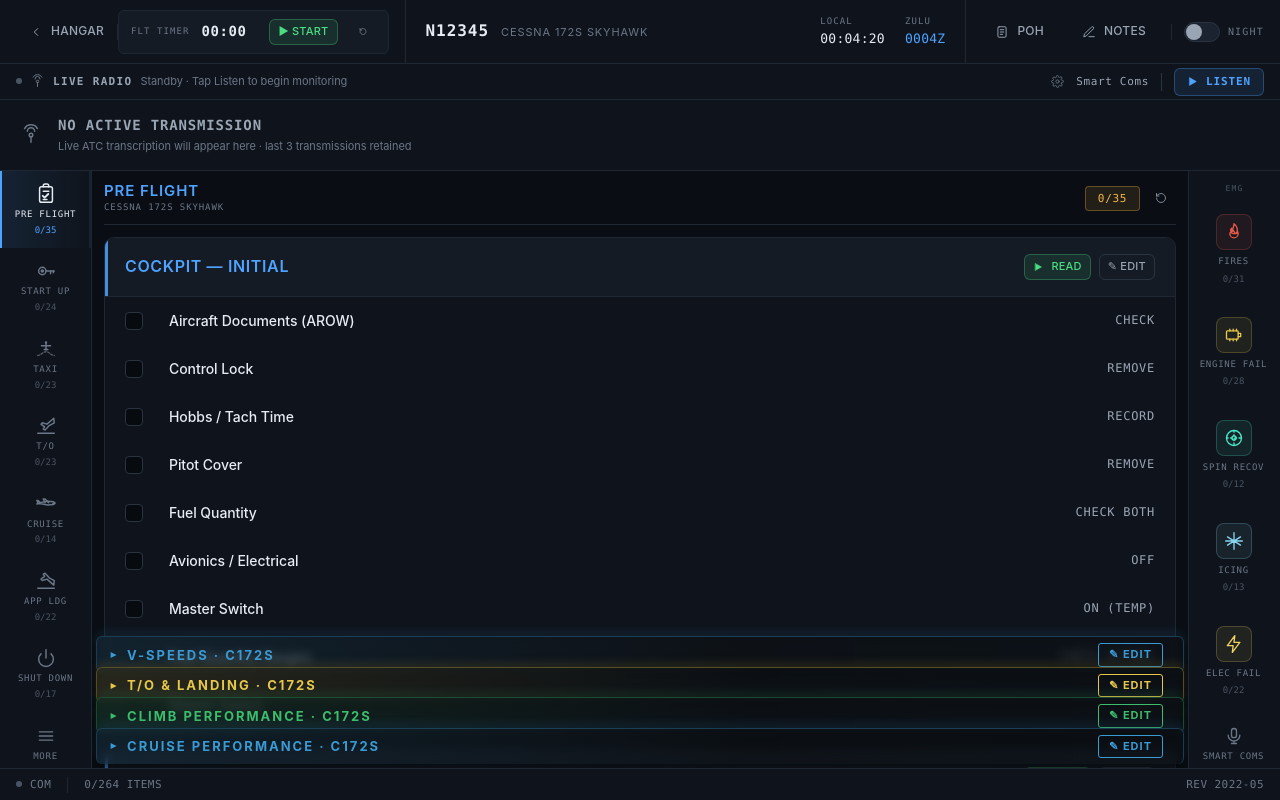
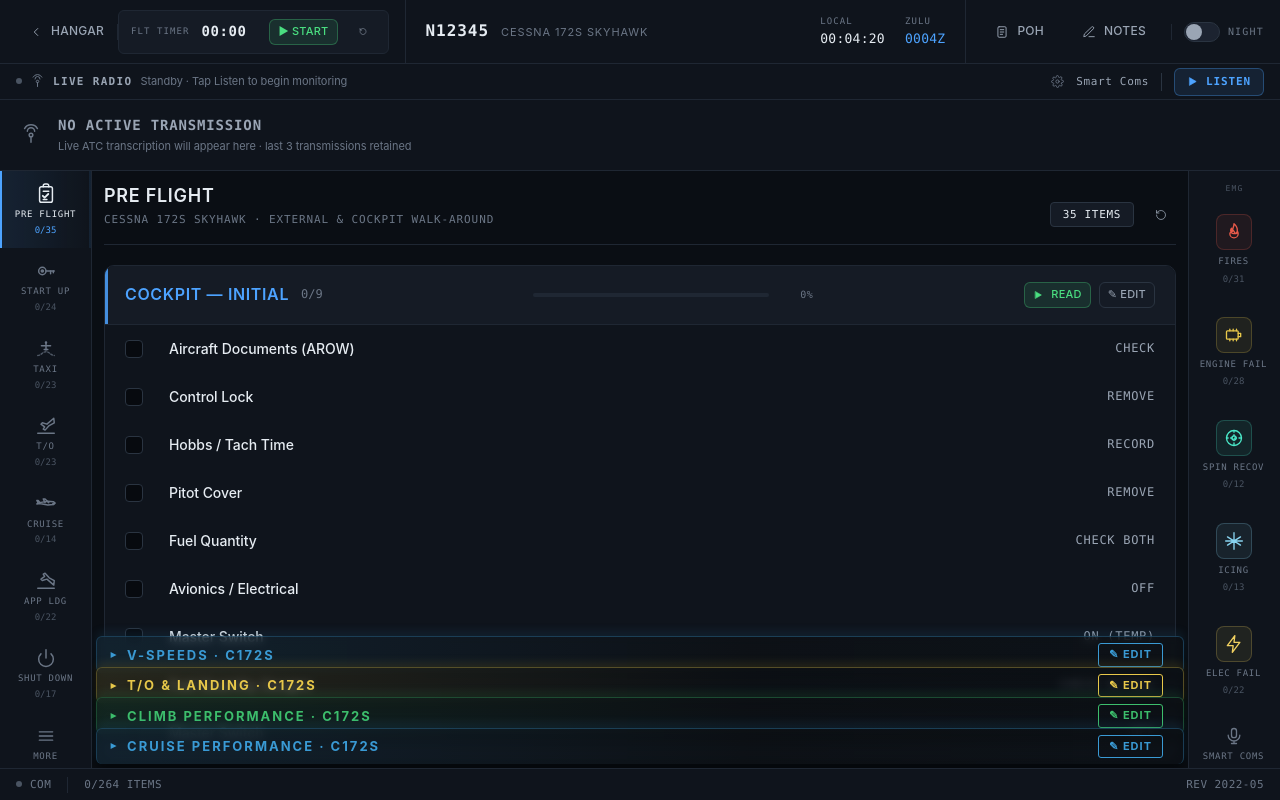
Before and after one commit to kyle05cam/Apex-Checklist-Beta, a React (Vite) app: page / in a window 1280 px wide. Both pictures are taken after a click on the button 640 px from the left and 215 px from the top of the page. Built offline with nearby package versions, Linux system fonts and the light colour scheme.

Commit message:
visual update to checklist portion

```diff
--- a/src/cessna172s_checklist.jsx
+++ b/src/cessna172s_checklist.jsx
@@ -2397,20 +2397,49 @@
     return (
       <div key={pg.id} style={{ animation: "efb-fade-in 0.15s ease", padding: "12px 12px 88px" }}>
         {/* Sticky page header */}
-        <div style={{ display: "flex", alignItems: "center", justifyContent: "space-between", marginBottom: 12, paddingBottom: 10, borderBottom: "1px solid var(--line)", position: "sticky", top: 0, zIndex: 10, background: "var(--bg-0)" }}>
+        <div className="efb-page-header" style={{ position: "sticky", top: 0, zIndex: 10, background: "var(--bg-0)" }}>
           <div>
-            <div style={{ fontSize: 15, fontWeight: 600, letterSpacing: "0.06em", textTransform: "uppercase", color: isEmg ? accentColor : "var(--accent)", lineHeight: 1 }}>
-              {pg.id === "approach" ? "APPROACH & LANDING" : pg.id === "engine_fail" ? "ENGINE FAILURES" : pg.id === "spin" ? "SPIN RECOVERY" : pg.id === "fires" ? "FIRES" : pg.id === "icing" ? "ICING" : pg.id === "electrical" ? "ELEC FAILURE" : pg.label || pg.id.toUpperCase()}
-            </div>
-            <div style={{ fontFamily: "var(--f-mono)", fontSize: 9, color: "var(--t-tertiary)", marginTop: 3, letterSpacing: "0.1em", textTransform: "uppercase" }}>
-              {isEmg ? "MEMORY ITEMS FIRST — C172S" : "CESSNA 172S SKYHAWK"}
+            <h1 className="efb-page-title" style={isEmg ? { color: accentColor } : {}}>
+              {pg.id === "approach"     ? "APPROACH & LANDING"
+               : pg.id === "engine_fail" ? "ENGINE FAILURES"
+               : pg.id === "spin"        ? "SPIN RECOVERY"
+               : pg.id === "fires"       ? "FIRES"
+               : pg.id === "icing"       ? "ICING"
+               : pg.id === "electrical"  ? "ELEC FAILURE"
+               : pg.label || pg.id.toUpperCase()}
+            </h1>
+            <div className="efb-page-subtitle">
+              {isEmg
+                ? "CESSNA 172S · MEMORY ITEMS FIRST"
+                : `CESSNA 172S SKYHAWK · ${
+                    pg.id === "preflight" ? "EXTERNAL & COCKPIT WALK-AROUND"
+                  : pg.id === "startup"   ? "ENGINE START SEQUENCE"
+                  : pg.id === "taxi"      ? "TAXI & RUN-UP"
+                  : pg.id === "takeoff"   ? "TAKEOFF & CLIMB"
+                  : pg.id === "cruise"    ? "CRUISE CHECKLIST"
+                  : pg.id === "approach"  ? "APPROACH & LANDING"
+                  : pg.id === "shutdown"  ? "SHUTDOWN & SECURING"
+                  : "CHECKLIST"
+                }`
+              }
             </div>
           </div>
-          <div style={{ display: "flex", alignItems: "center", gap: 6 }}>
-            <div className={`efb-chip${isComplete ? " done" : " progress"}`}>
-              {isComplete ? "✓ " : ""}<span className="efb-chip-num">{pageCount.done}/{pageCount.total}</span>
+          <div className="efb-page-meta">
+            <div className={`efb-chip${
+              isComplete           ? " done"
+              : pageCount.done > 0 ? " progress"
+              : ""
+            }`}>
+              {isComplete
+                ? <><span>✓ COMPLETE</span><span className="efb-chip-num"> · {pageCount.done}/{pageCount.total}</span></>
+                : pageCount.done > 0
+                  ? <><span>IN PROGRESS</span><span className="efb-chip-num"> · {pageCount.done}/{pageCount.total}</span></>
+                  : <span className="efb-chip-num">{pageCount.total} ITEMS</span>
+              }
             </div>
-            <button className="efb-btn sm ghost" onClick={() => resetPage(pg.id)}><Icon name="reset" size={12}/></button>
+            <button className="efb-btn sm ghost" onClick={() => resetPage(pg.id)}>
+              <Icon name="reset" size={12}/>
+            </button>
           </div>
         </div>
 
@@ -2419,13 +2448,38 @@
           const custom = getSectionCustom(pg.id, section.title);
           const isEditing = editingSection === sectionKey;
 
+          // Per-section progress — must use same key formula as the check rows below
+          const secMerged = getMergedItems(pg.id, section.title, section.items);
+          const secTotal  = secMerged.filter(i => !(custom.removed.has(i.originalLabel || i.l) && !i.custom)).length;
+          const secDone   = secMerged.reduce((acc, item, idx) => {
+            if (custom.removed.has(item.originalLabel || item.l) && !item.custom) return acc;
+            const k = item.custom
+              ? `${pg.id}::${section.title}::CUSTOM::${idx}::${item.l}`
+              : `${pg.id}::${section.title}::${idx}::${item.originalLabel || item.l}`;
+            return acc + (checked[k] ? 1 : 0);
+          }, 0);
+          const secPct    = secTotal > 0 ? Math.round(secDone / secTotal * 100) : 0;
+          const secIsDone = secTotal > 0 && secDone === secTotal;
+
           return (
-            <div key={si} className={`efb-cl-section${isEmg ? " emg" : ""}`} style={isEmg ? { "--emg-color": accentColor } : {}}>
+            <div key={si} className={`efb-cl-section${isEmg ? " emg" : ""}${secIsDone ? " done" : ""}`} style={isEmg ? { "--emg-color": accentColor } : {}}>
               {section.title && (
                 <div className="efb-cl-head">
                   <div className="efb-cl-title">
                     <span className="efb-cl-name">{section.title}</span>
+                    <span className="efb-cl-count">{secDone}/{secTotal}</span>
                   </div>
+                  {secTotal > 0 && (
+                    <div className="efb-cl-progress">
+                      <div className="efb-cl-bar">
+                        <div
+                          className={`efb-cl-bar-fill${secIsDone ? " ok" : ""}`}
+                          style={{ width: `${secPct}%` }}
+                        />
+                      </div>
+                      <span className="efb-cl-pct">{secPct}%</span>
+                    </div>
+                  )}
                   <div className="efb-cl-actions">
                     {!isEditing && (ttsActive && ttsActive.sectionKey === sectionKey ? (
                       <div style={{ display: "flex", gap: 4 }}>
```
